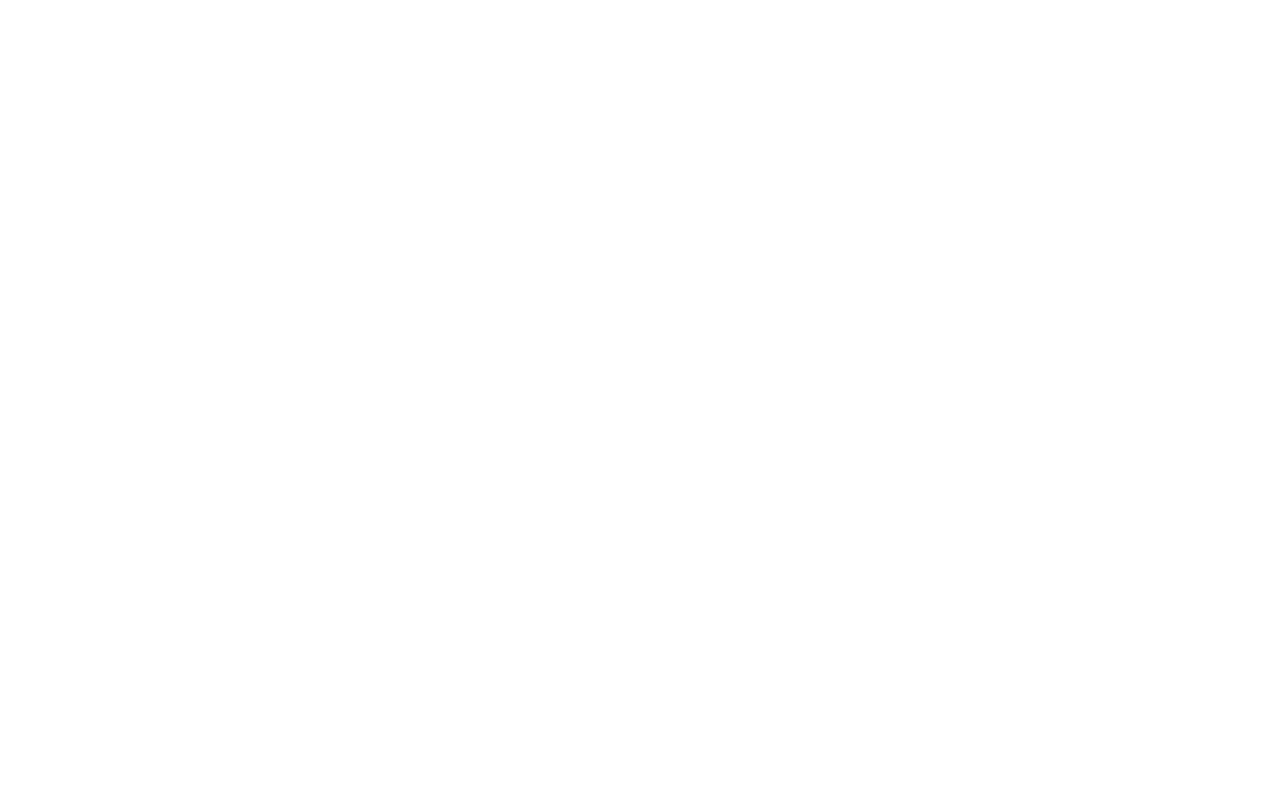
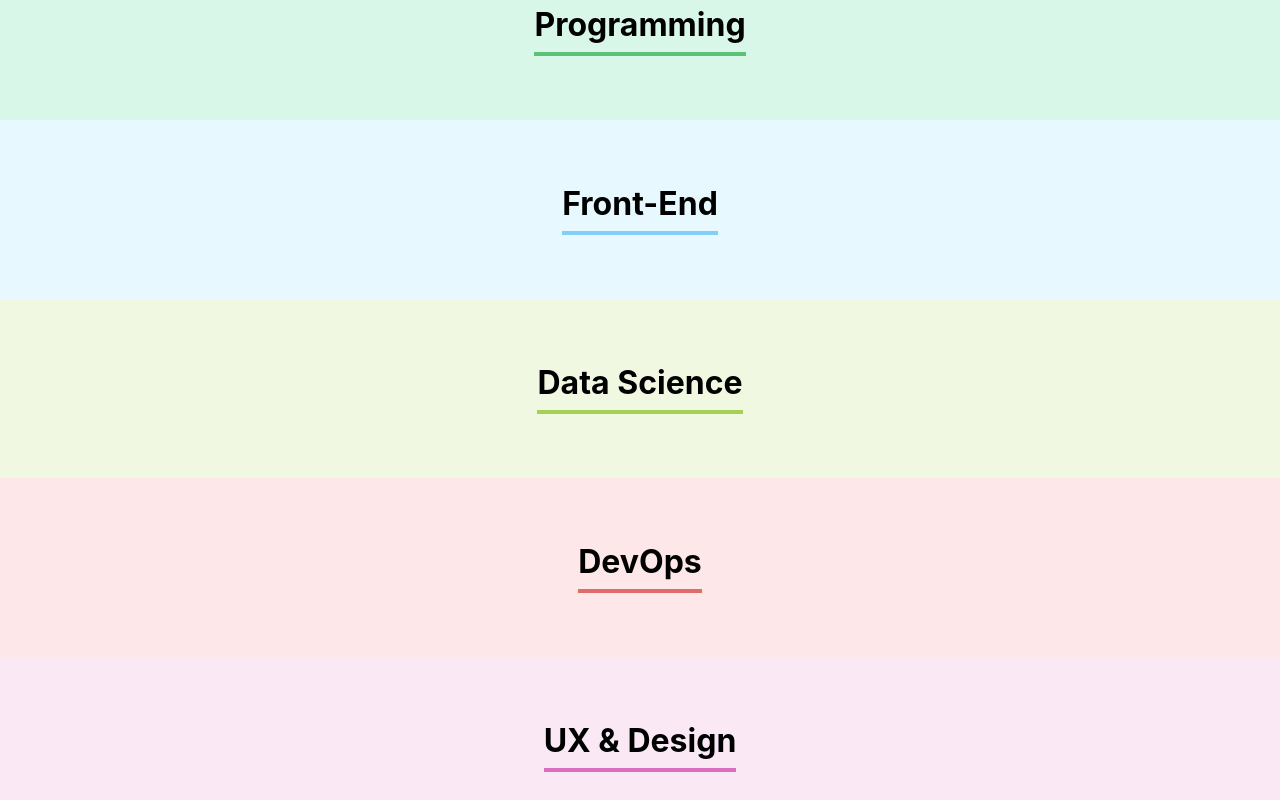
Before and after one commit to MathPelicer/organo-react-alura, a React (Create React App) app: page / in a window 1280 px wide. Shown: the part 1560-2360 px from the top of the page. Before the commit the page ends 1501 px from the top, so only its background shows below. Built offline with nearby package versions, Linux system fonts and the light colour scheme; the HTML template or start-up script is replaced by a standard one.

Commit message:
feat: add color to team component

```diff
--- a/src/App.js
+++ b/src/App.js
@@ -1,8 +1,42 @@
 import { useState } from 'react';
 import Banner from './Components/Banner/Banner';
 import Form from './Components/Form';
+import Team from './Components/Team';
 
 function App() {
+
+  const teams = [
+    {
+      name: 'Programming',
+      primaryColor: '#57C278',
+      secondaryColor: '#D9F7E9'
+    },
+    {
+      name: 'Front-End',
+      primaryColor: '#82CFFA',
+      secondaryColor: '#E8F8FF'
+    },
+    {
+      name: 'Data Science',
+      primaryColor: '#A6D157',
+      secondaryColor: '#F0F8E2'
+    },
+    {
+      name: 'DevOps',
+      primaryColor: '#E06B69',
+      secondaryColor: '#FDE7E8'
+    },
+    {
+      name: 'UX & Design',
+      primaryColor: '#DB6EBF',
+      secondaryColor: '#FAE9F5'
+    },
+    {
+      name: 'Mobile',
+      primaryColor: '#FFBA05',
+      secondaryColor: '#FFF5D9'
+    }
+  ]
 
   const [employees, setEmployees] = useState([])
 
@@ -15,6 +49,16 @@
     <div className="App">
       <Banner />
       <Form onEmployeeRegistered={employee => onNewEmployeeRegistered(employee)}/>
+      {
+        teams.map(team =>
+          <Team
+            key={team.name}
+            title={team.name}
+            primaryColor={team.primaryColor}
+            secondaryColor={team.secondaryColor}
+          />
+        )
+      }
     </div>
   );
 }
--- /dev/null
+++ b/src/Components/Team/Team.css
@@ -0,0 +1,11 @@
+.team {
+    text-align: center;
+    padding: 32px;
+}
+
+.team h3 {
+    font-size: 32px;
+    border-bottom: 4px solid;
+    display: inline-block;
+    padding-bottom: 8px;
+}
--- /dev/null
+++ b/src/Components/Team/index.js
@@ -0,0 +1,14 @@
+import './Team.css'
+
+const Team = (props) => {
+    const backgroundColor = {backgroundColor: props.secondaryColor}
+    const titleBorderColor = {borderColor: props.primaryColor}
+
+    return (
+        <section className='team' style={backgroundColor}>
+            <h3 style={titleBorderColor}>{props.title}</h3>
+        </section>
+    )
+}
+
+export default Team
```
